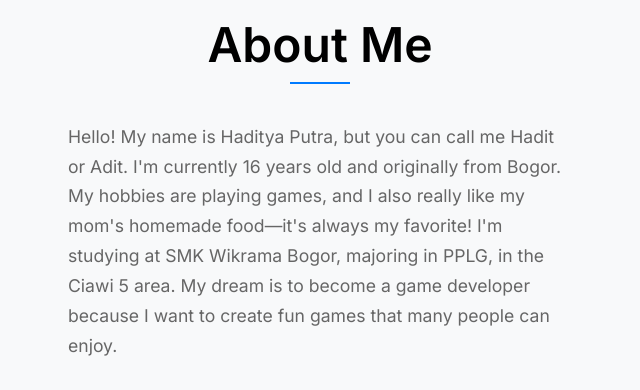
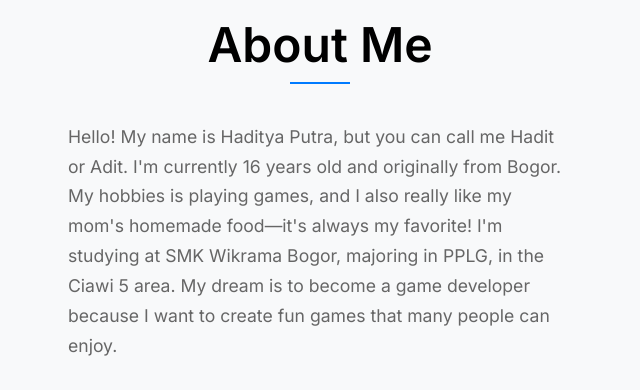
Before and after one commit to hadityaputraemawan-eng/web-portofolio-saya, a plain HTML site: page index.html in a window 1280 px wide. Shown: the part 880-1270 px from the top of the page, 4-644 px from the left. Drawn offline with Linux system fonts and the light colour scheme.

Commit message:
Update index.html

```diff
--- a/index.html
+++ b/index.html
@@ -73,7 +73,7 @@
                 <div class="about-text fade-in">
                     <h2 class="section-title">About Me</h2>
                     <p class="about-description">
-                   Hello! My name is Haditya Putra, but you can call me Hadit or Adit. I'm currently 16 years old and originally from Bogor. My hobbies are playing games, and I also really like my mom's homemade food—it's always my favorite!
+                   Hello! My name is Haditya Putra, but you can call me Hadit or Adit. I'm currently 16 years old and originally from Bogor. My hobbies is playing games, and I also really like my mom's homemade food—it's always my favorite!
 
 I'm studying at SMK Wikrama Bogor, majoring in PPLG, in the Ciawi 5 area. My dream is to become a game developer because I want to create fun games that many people can enjoy.
 
```
